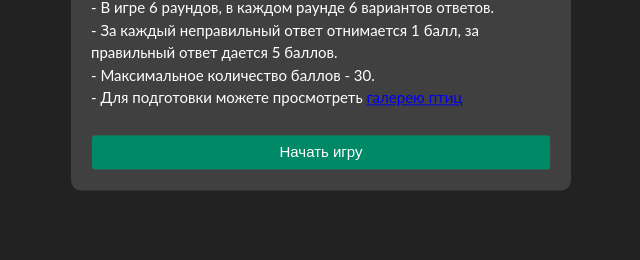
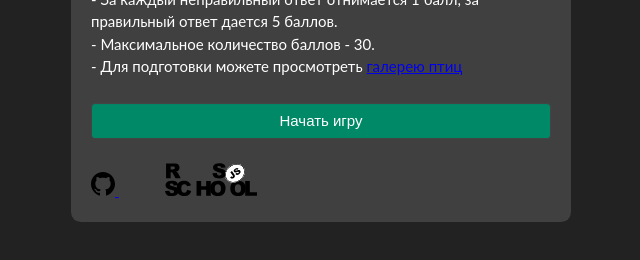
Before and after one commit to denismiron/songbird, a plain HTML site: page index.html in a window 1280 px wide. Shown: the part 540-800 px from the top of the page, without its empty margins (319-959 px from the left). Drawn offline with Linux system fonts and the light colour scheme.

Commit message:
feat: logos add

```diff
--- a/index.html
+++ b/index.html
@@ -35,7 +35,16 @@
 
             </div>
             <button class="btn--start" data-controls="startGame">Начать игру</button>
-
+            <footer class="index__footer">
+                <a class="index__footer_link" href="https://github.com/denismiron">
+                <img src="./media/git.svg" alt="git logo">
+                </a>
+                <a class="index__footer_link" href="https://rs.school/js/">
+                    <img class="index__footer_rs index__footer_link"
+                         src="./media/rs_school.svg"
+                         alt="rs school course link">
+                </a>
+            </footer>
         </div>
     </div>
     <div class="container hidden">
--- a/style.css
+++ b/style.css
@@ -361,6 +361,12 @@
     background-color: #008966;
   }
 
+  .index__footer_rs{
+    padding-top: 5%;
+    margin-left: 10%;
+    width: 20%;
+  }
+
   .playback-controls {
     display: flex;
     justify-content: space-between;
```
Also changed, not shown: media/git.svg (added), media/rs_school.svg (added).
